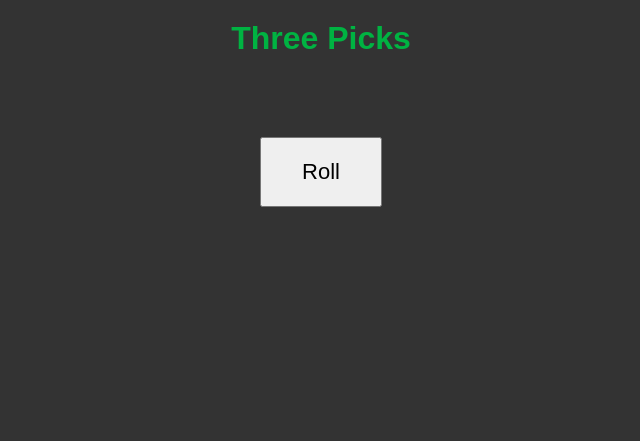
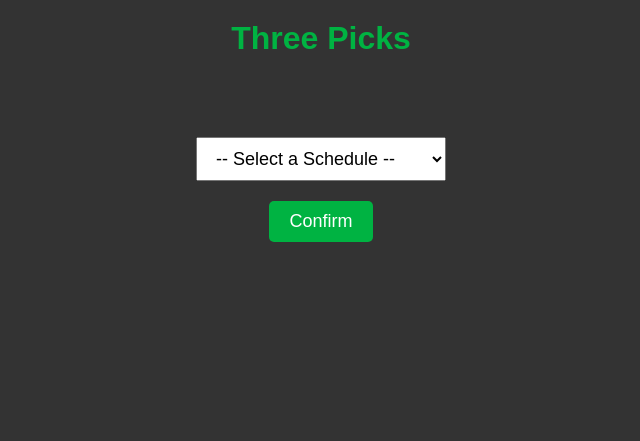
Before and after one commit to Berib/thee_picks, a Flask app: page / in a window 1280 px wide. Shown: the top 441 px of the page, without its empty margins (319-959 px from the left). Run offline with Flask 3, Linux system fonts and the light colour scheme.

Commit message:
Update app, schedules, styles and templates

```diff
--- a/app.py
+++ b/app.py
@@ -4,10 +4,10 @@ from schedules import *
 import os
 import signal
 
-
-
 app = Flask(__name__)
 
+# Store selected schedule globally
+selected_schedule = None
 
 def handle_db(title):
     """Business logic: Handles the actual label processing"""
@@ -16,15 +16,20 @@ def handle_db(title):
         raise ValueError("Empty title provided")
 
     # Database operation
-    return watched_status(title, "Schedule", schedule_main)
+    return watched_status(title, "Schedule", selected_schedule)
 
 @app.route('/')
 def home():
-    return render_template('index.html')
+    global selected_schedule
+    # Initialize with first schedule if not set
+    if selected_schedule is None:
+        selected_schedule = schedules[0]
+    schedule_options = [schedule.name for schedule in schedules]
+    return render_template('index.html', schedule_options=schedule_options)
 
 @app.route('/run_function')
 def run_function():
-    labels = three_picks("Schedule", schedule_main)  # Run the imported function
+    labels = three_picks("Schedule", selected_schedule)  # Run the imported function
     return jsonify(labels)
 
 @app.route('/about')
@@ -36,7 +41,6 @@ def shutdown():
     # Safely shutdown the server
     os.kill(os.getpid(), signal.SIGINT)
     return 'Server shutting down...'
-
 
 @app.route('/process_label', methods=['POST'])
 def process_label_route():
@@ -59,8 +63,17 @@ def process_label_route():
     except Exception as e:
         return jsonify({"error": str(e)}), 500
 
+@app.route('/select_schedule', methods=['POST'])
+def select_schedule():
+    global selected_schedule
+    schedule_name = request.json.get('schedule_name')
+    for schedule in schedules:
+        if schedule.name == schedule_name:
+            selected_schedule = schedule
+            return jsonify({'status': 'success'})
+    return jsonify({'status': 'error', 'message': 'Schedule not found'}), 404
 
-schedule_main = schedule_test
+schedule_main = selected_schedule
 
 if __name__ == '__main__':
     print("⚙️ Initializing database...")
--- a/static/style.css
+++ b/static/style.css
@@ -66,3 +66,31 @@ button {
 #exit-btn:hover {
     background: #c82333;
 }
+
+.dropdown-container {
+    display: flex;
+    flex-direction: column;
+    align-items: center;
+    gap: 20px;
+    margin-top: 80px;
+}
+
+#schedule-select {
+    padding: 10px 15px;
+    font-size: 18px;
+    min-width: 250px;
+}
+
+#confirm-btn {
+    padding: 10px 20px;
+    font-size: 18px;
+    cursor: pointer;
+    background-color: #00b342;
+    color: white;
+    border: none;
+    border-radius: 5px;
+}
+
+#confirm-btn:hover {
+    background-color: #008c34;
+}
--- a/templates/index.html
+++ b/templates/index.html
@@ -7,7 +7,16 @@
 </head>
 <body>
     <h1>Three Picks</h1>
-    <div class="button-container" id="initial-button-container">
+    <div class="dropdown-container" id="dropdown-container">
+        <select id="schedule-select">
+            <option value="">-- Select a Schedule --</option>
+            {% for option in schedule_options %}
+            <option value="{{ option }}">{{ option }}</option>
+            {% endfor %}
+        </select>
+        <button id="confirm-btn" onclick="confirmSelection()">Confirm</button>
+    </div>
+    <div class="button-container" id="initial-button-container" style="display: none;">
         <button id="show-button" onclick="showButtons()">Roll</button>
     </div>
     <div id="selection-message" class="selection-textbox">
@@ -29,6 +38,27 @@
             }
         });
 
+        function confirmSelection() {
+            const selected = document.getElementById('schedule-select').value;
+            if (selected) {
+                fetch('/select_schedule', {
+                    method: 'POST',
+                    headers: {
+                        'Content-Type': 'application/json'
+                    },
+                    body: JSON.stringify({ schedule_name: selected })
+                })
+                .then(response => response.json())
+                .then(data => {
+                    if (data.status === 'success') {
+                        document.getElementById('dropdown-container').style.display = 'none';
+                        document.getElementById('initial-button-container').style.display = 'flex';
+                    }
+                })
+                .catch(error => console.error('Error:', error));
+            }
+        }
+
         function showButtons() {
             document.getElementById('selection-message').style.display = 'none';
             fetch('/run_function')
@@ -36,7 +66,6 @@
                 .then(labels => {
                     const buttons = document.querySelectorAll('#hidden-buttons button');
                     buttons.forEach(button => button.style.display = 'none');
-
 
                     labels.forEach((label, index) => {
                         if (index < 3) {
@@ -52,6 +81,7 @@
                 })
                 .catch(error => console.error('Error fetching labels:', error));
         }
+
         function handleButtonClick(buttonElement) {
 
             const buttonText = buttonElement.textContent.trim();
@@ -77,6 +107,7 @@
 
                 .catch(error => console.error('Error:', error));
         }
+
         function shutdownApp(){
             if(confirm("Are you sure you want to exit?")) {
                 fetch('/shutdown', {
@@ -88,7 +119,6 @@
                     .catch(err => console.error('Error shutting down:', err));
             }
         }
-
     </script>
 
 </body>
```
Lines whose indentation alone changed are shown as unchanged.
